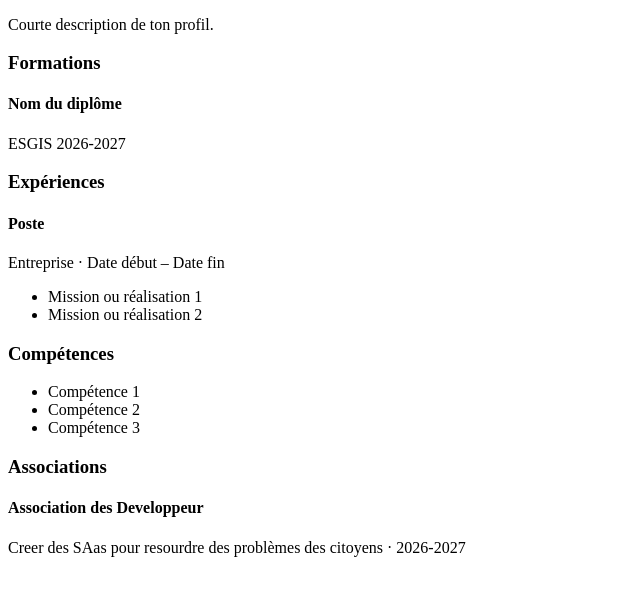
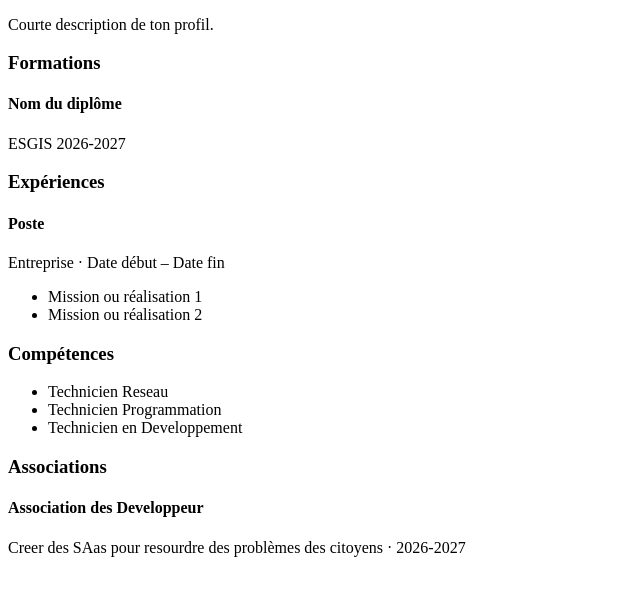
Before and after one commit to kefile2026/mon-cv, a plain HTML site: page index.html in a window 1280 px wide. Shown: the part 152-748 px from the top of the page, without its empty margins (0-640 px from the left). Drawn offline with Linux system fonts and the light colour scheme.

Commit message:
Merge branch 'competences' # Please enter a commit message to explain why this merge is necessary, # especially if it merges an updated upstream into a topic branch. # # Lines starting with '#' will be ignored, and an empty message aborts # the commit.

```diff
--- a/index.html
+++ b/index.html
@@ -48,9 +48,9 @@
         <section id="competences">
             <h3>Compétences</h3>
             <ul>
-                <li>Compétence 1</li>
-                <li>Compétence 2</li>
-                <li>Compétence 3</li>
+                <li>Technicien Reseau</li>
+                <li>Technicien Programmation</li>
+                <li>Technicien en Developpement</li>
             </ul>
         </section>
 
```
